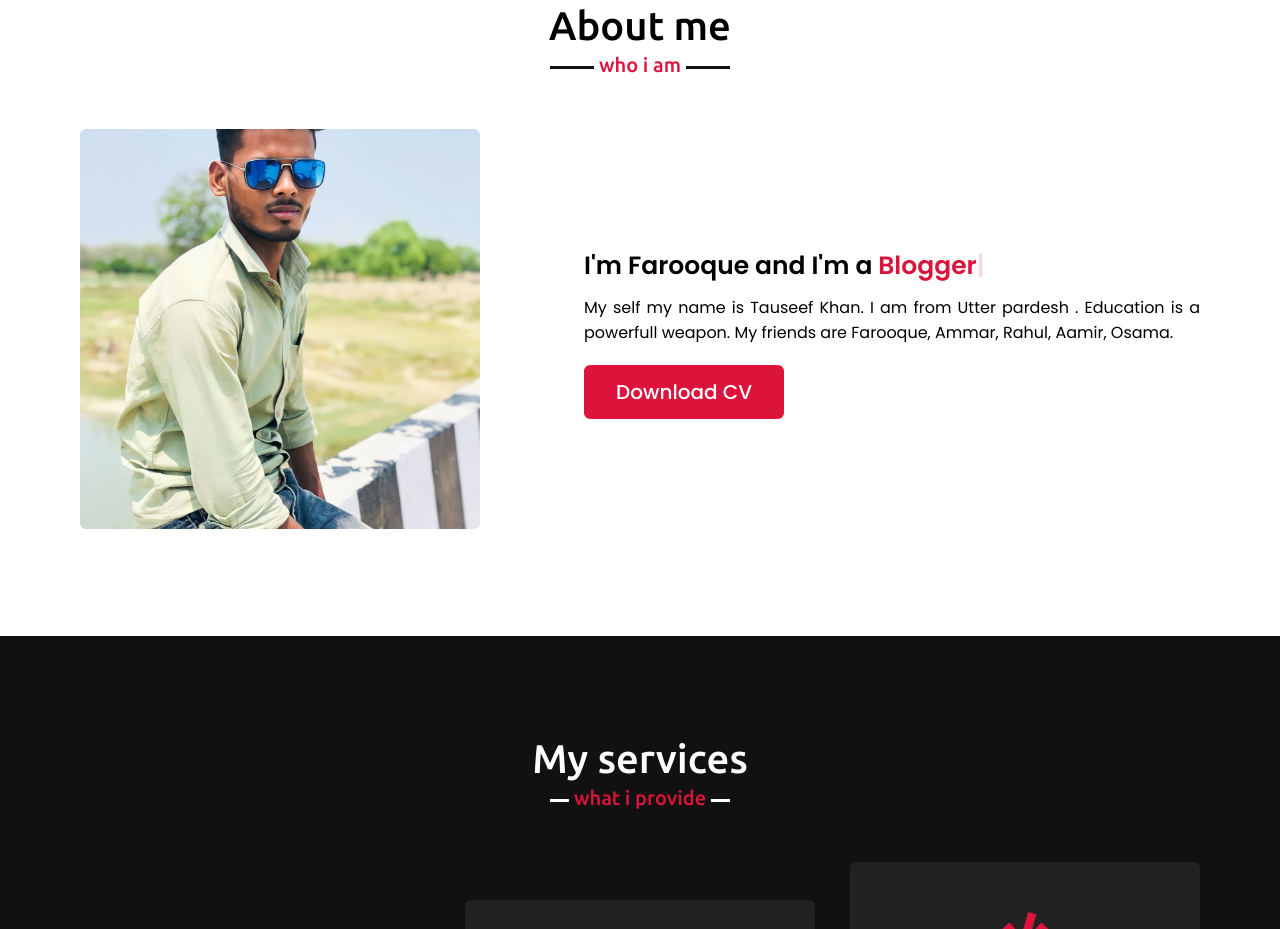
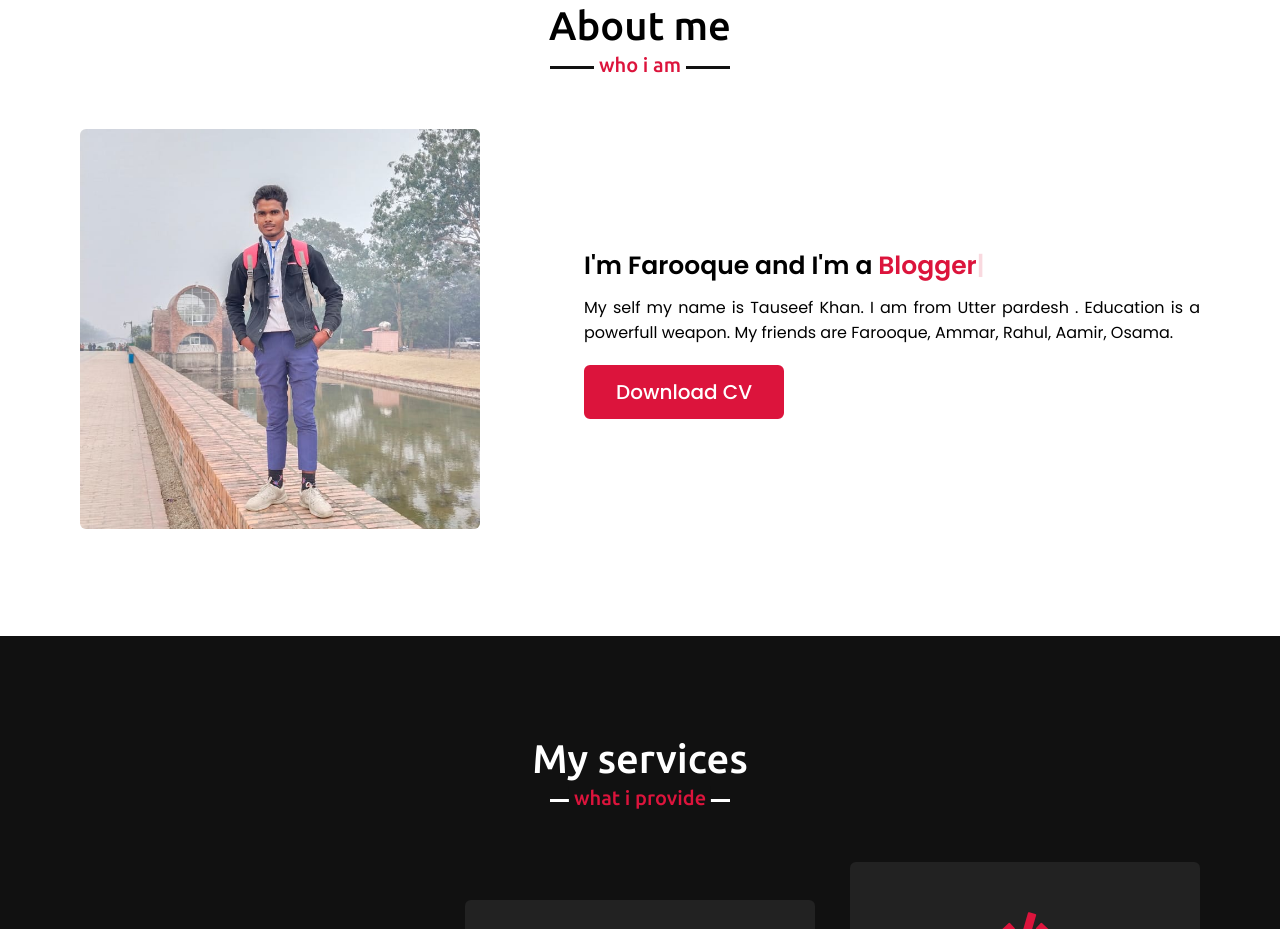
Before and after one commit to khan9918/farooque, a plain HTML site: page index.html in a window 1280 px wide. Shown: the part 915-1844 px from the top of the page. Drawn offline with nearby package versions, Linux system fonts and the light colour scheme; files whose address does not match are found by name.

Commit message:
Update index.html

```diff
--- a/index.html
+++ b/index.html
@@ -53,7 +53,7 @@
             <h2 class="title">About me</h2>
             <div class="about-content">
                 <div class="column left">
-                    <img src="D:\website\fk.jpg" alt="">
+                    <img src="D:\website\fkk.jpg" alt="">
                 </div>
                 <div class="column right">
                     <div class="text">I'm Farooque and I'm a <span class="typing-2"></span></div>
```
